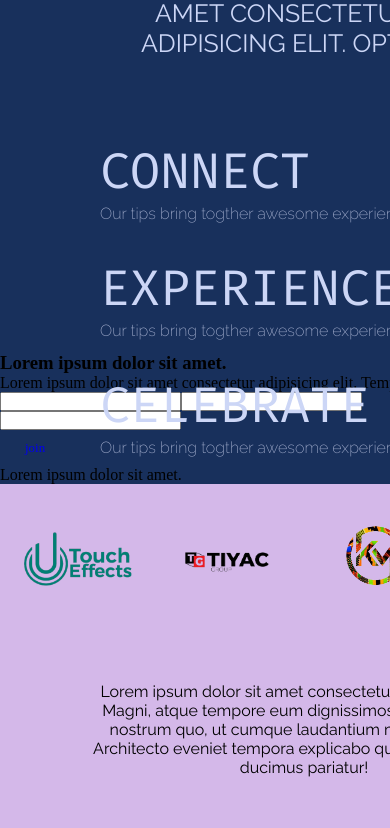
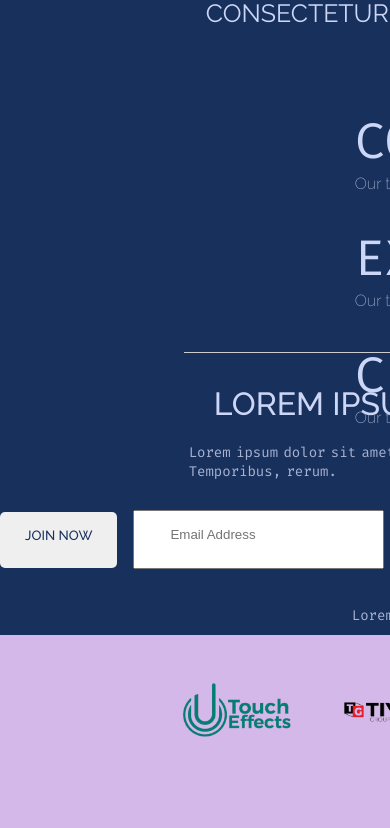
Before and after one commit to Baah-Danso-Kenneth/Next-Onyx-tour, a Next.js app: page / in a window 390 px wide. Shown: the part 1156-1984 px from the top of the page. Built offline with nearby package versions, Linux system fonts and the light colour scheme.

Commit message:
handling responsiveness and styling laptop screens

```diff
--- a/src/components/NewsLetter.tsx
+++ b/src/components/NewsLetter.tsx
@@ -6,19 +6,23 @@ function NewsLetter() {
     <div className='news-letter-container'>
         <div className="banner-text">
             <h3>Lorem ipsum dolor sit amet.</h3>
-            <p>Lorem ipsum dolor sit amet consectetur adipisicing elit. Temporibus, rerum.</p>
+            <p className='small-text'>Lorem ipsum dolor sit amet consectetur adipisicing elit. Temporibus, rerum.</p>
         </div>
-      <div className="news-letter-container-names">
-        <input/>
-        <input/>
-      </div>
-      <div className="news-letter-container-email">
-        <input/>
-      </div>
-      <div className="new-letter-btn">
-        <Button text='join' link='#'/>
-      </div>
-      <p>Lorem ipsum dolor sit amet.</p>
+
+        <div className="flex-input">
+           <div className="flex-input-names">
+              <input type='text' placeholder='First Name'/>
+               <input type='text' placeholder='Last Name'/>
+          </div>
+
+           <div className="flex-input-email">
+               <input type='text' placeholder='Email Address'/>
+             </div>
+      <div className="flex-input-btn">
+            <button type='submit'>join now</button>
+        </div>
+          </div>
+      <p className='small-text-2'>Lorem ipsum dolor sit amet.</p>
     </div>
   )
 }
--- a/src/scss/_globals.scss
+++ b/src/scss/_globals.scss
@@ -52,7 +52,7 @@ html{
     }
 
     &-thumb{
-        background-color: #ccc;
+        background-color: var(--blue-dark);
         border: 3px solid #ccc;
         border-radius: 20px;
     }
--- a/src/scss/components/_index.scss
+++ b/src/scss/components/_index.scss
@@ -2,3 +2,4 @@
 @import "layout";
 @import 'navbar';
 @import 'footer';
+@import 'newsletter';
--- /dev/null
+++ b/src/scss/components/_newsletter.scss
@@ -0,0 +1,104 @@
+.news-letter-container{
+    border-top: 1px solid #ccc;
+    @include max-width;
+    min-height: 282.6px;
+
+    .banner-text{
+        display: flex;
+        flex-flow: column;
+        justify-content: center;
+        align-items: center;
+
+        >h3{
+            margin-top: 2rem;
+            font-family: var(--slug_way);
+            text-transform: uppercase;
+            font-size: var(--tx2large);
+            font-weight: 500;
+            color: var(--light-slate);
+        }
+
+        .small-text{
+            font-family: var(--slug_fira);
+            padding:5px;
+            word-spacing: -3px;
+            font-size: var(--tsm1);
+            color: var(--lightest-slate);
+            transform: translateY(1rem);
+        }
+    }
+
+.small-text-2{
+           font-family: var(--slug_fira);
+            padding:5px;
+            word-spacing: -3px;
+            font-size: var(--tsm1);
+            text-align: center;
+            color: var(--lightest-slate);
+            transform: translateY(3rem)
+}
+
+.flex-input{
+   @include flex;
+   gap:1rem;
+   margin-top: 2.5rem;
+
+   &-names{
+    display: flex;
+    gap: 1rem;
+
+    >input{
+        padding: 15px 35px 25px;
+    }
+   }
+
+
+   &-email{
+    >input{
+        padding: 15px 35px 25px;
+    }
+
+   }
+
+   &-btn{
+    >button{
+        padding: 15px 35px 25px;
+        text-transform: uppercase;
+        font-family: var(--slug_way);
+        font-weight: 500;
+        outline: none;
+        border: none;
+        border-radius: 5px;
+    }
+   }
+}
+
+
+@media screen and (max-width:1080px) {
+
+    &-names{
+        >input{
+            padding: 15px 30px 15px;
+        };
+    }
+
+    &-email{
+        >input{
+            padding: 15px 30px 15px;
+        }
+    }
+
+   .flex-input-btn{
+    >button{
+        white-space: nowrap;
+        color: var(--blue-dark);
+        padding: 15px 25px 25px;
+    }
+   }
+
+   .small-text-2{
+    transform: translateY(2rem);
+   }
+}
+
+}
```
